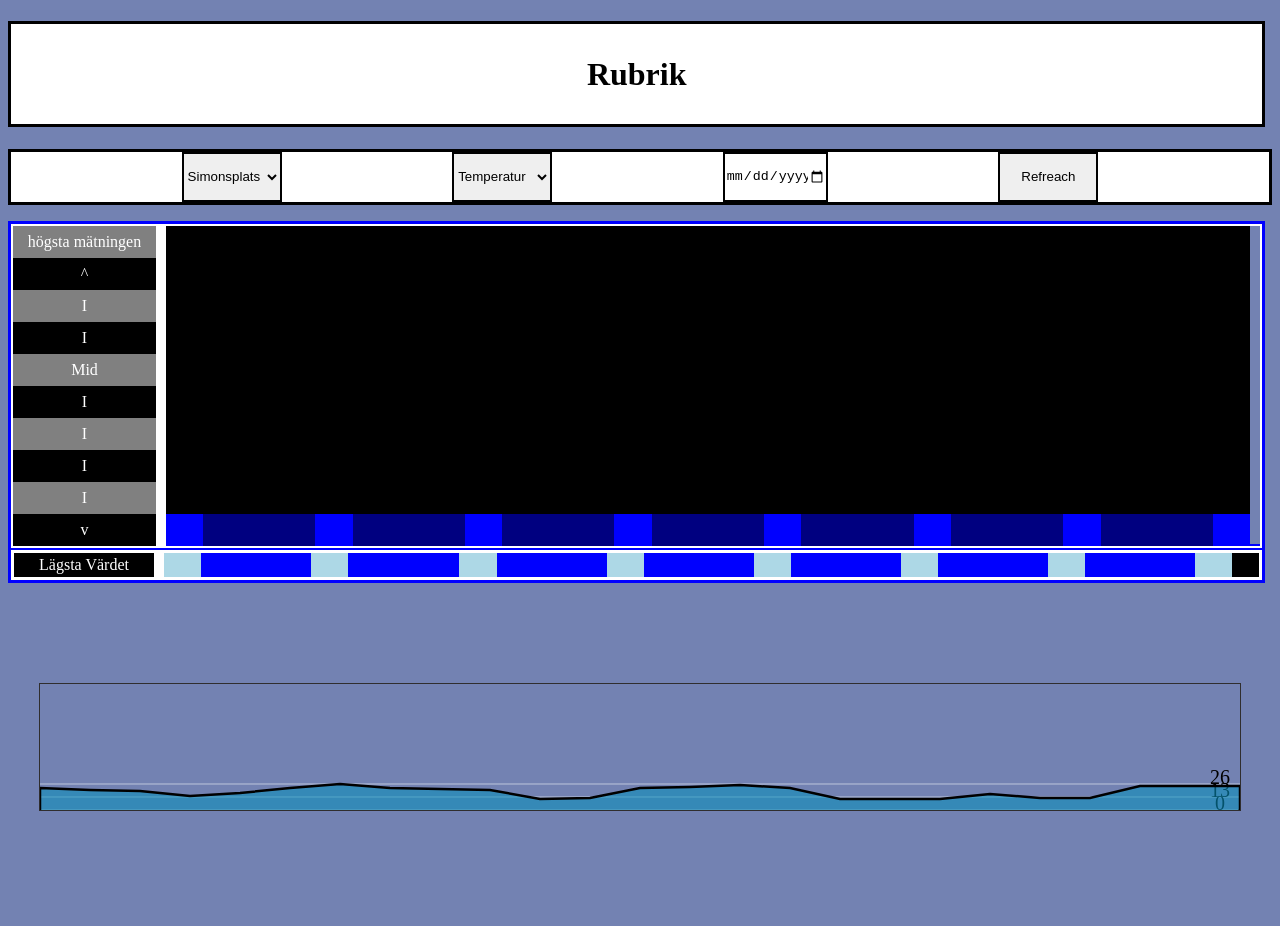
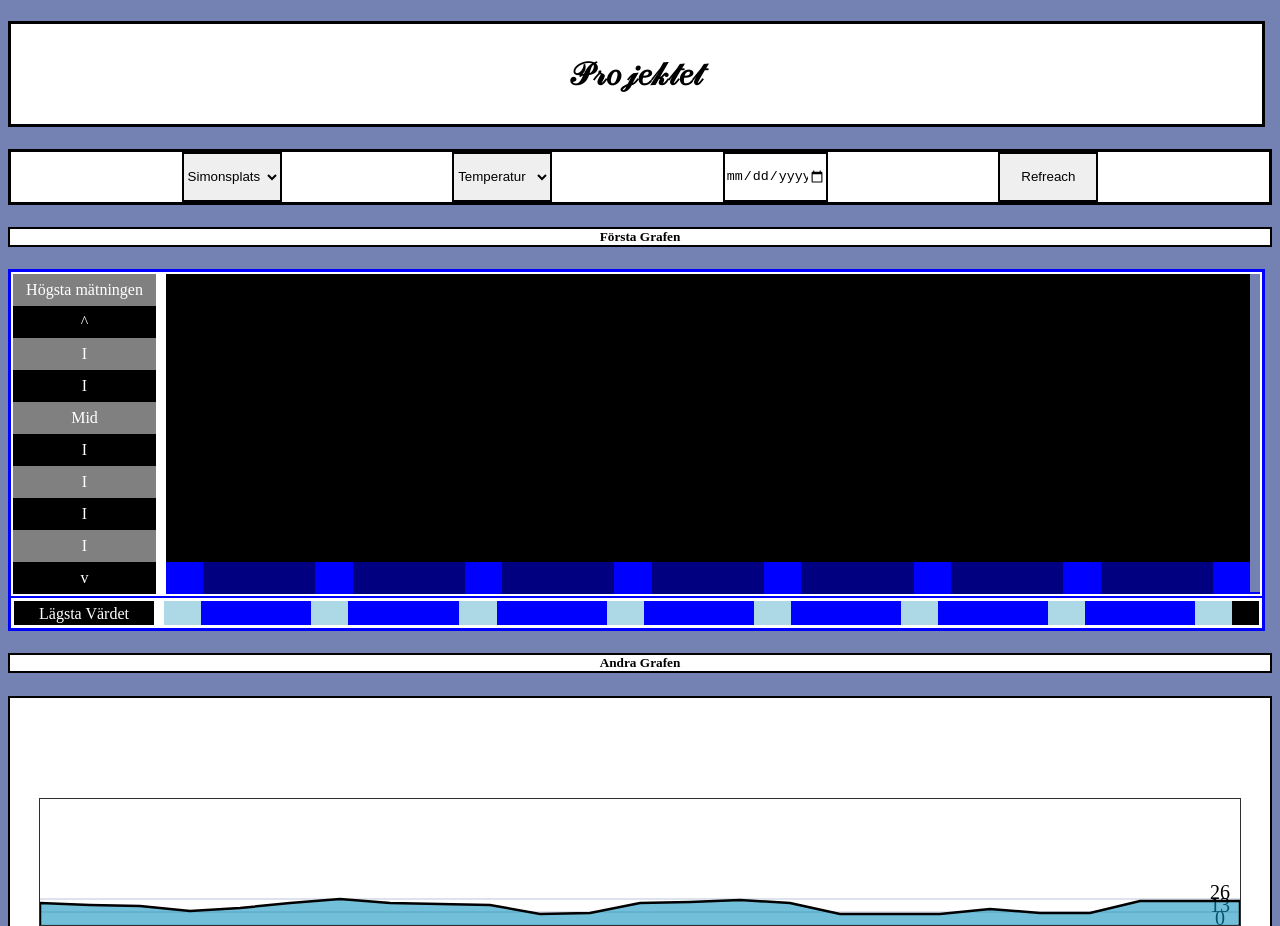
Before and after one commit to abbvighai/I-det-hetaste-laget---220S-BG4, a plain HTML site: page V5.html in a window 1280 px wide. Shown: the top 926 px of the page. Drawn offline with Linux system fonts and the light colour scheme; files whose address does not match are found by name.

Commit message:
new Part style 2.0

```diff
--- a/V5.css
+++ b/V5.css
@@ -435,6 +435,9 @@ line {
     display: flex;
     justify-content: center;
     align-items: flex-start;
+    background-color: white;
+    border:2px solid;
+    scale: 100%;
   }
   .undergrafbox {
     display: flex;
@@ -629,3 +632,11 @@ line {
     height: 100%;
     background-color: lightblue;
   }
+  #kaka {
+    display: flex;
+    justify-content: center;
+    align-items: center;
+    border: 2px solid black;
+    color: black;
+    background-color: white;
+  }
--- a/V5.html
+++ b/V5.html
@@ -24,7 +24,7 @@
   </div><h1>Rubrik</h1>
   <span></span> -->
 
-    <h1 id="Rubrik1">Rubrik</h1>
+    <h1 id="Rubrik1">𝒫𝓇𝑜𝒿𝑒𝓀𝓉𝑒𝓉</h1>
     <div id="MainS">
       <select name="hej" class="Options">
         <option value="1">Simonsplats</option>
@@ -46,9 +46,10 @@
     </div>
 
     <p style="margin-bottom:10px;"></p>
+    <h5 id="kaka">Första Grafen</h5>
     <div class="Graf">
       <div class="Nummer">
-        <div id="Nummer1"><p>högsta mätningen</p></div>
+        <div id="Nummer1"><p>Högsta mätningen</p></div>
         <div id="Nummer2"><p>^</p></div>
         <div id="Nummer3"><p>I</p></div>
         <div id="Nummer4"><p>I</p></div>
@@ -116,6 +117,7 @@
         <div id="Tid19"></div>
      </div>
     </div>
+    <h5 id="kaka">Andra Grafen</h5>
     <div id="Java">
       <section id="svg-path">
         <section id="card"></section>
```
